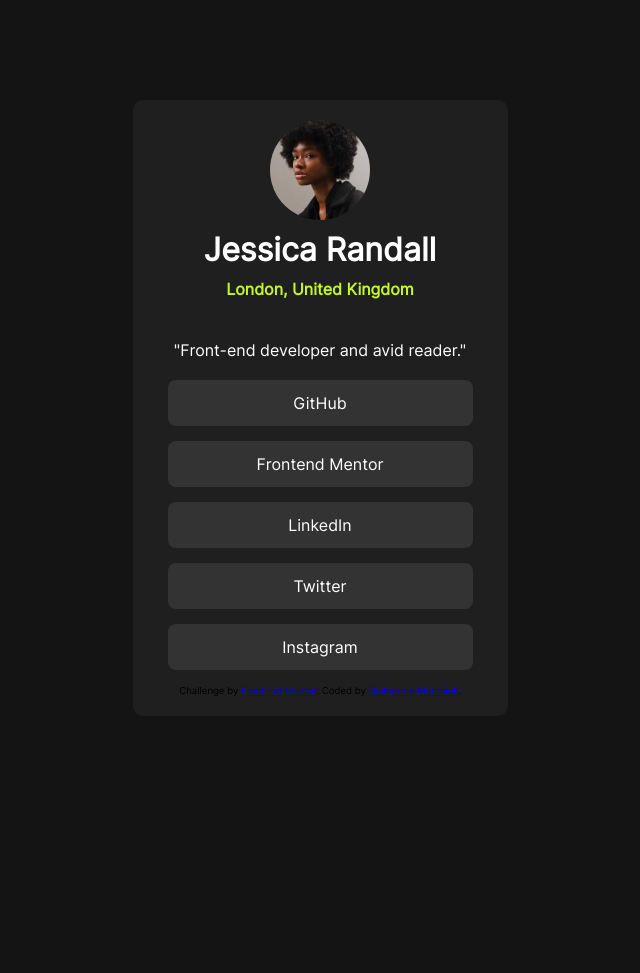
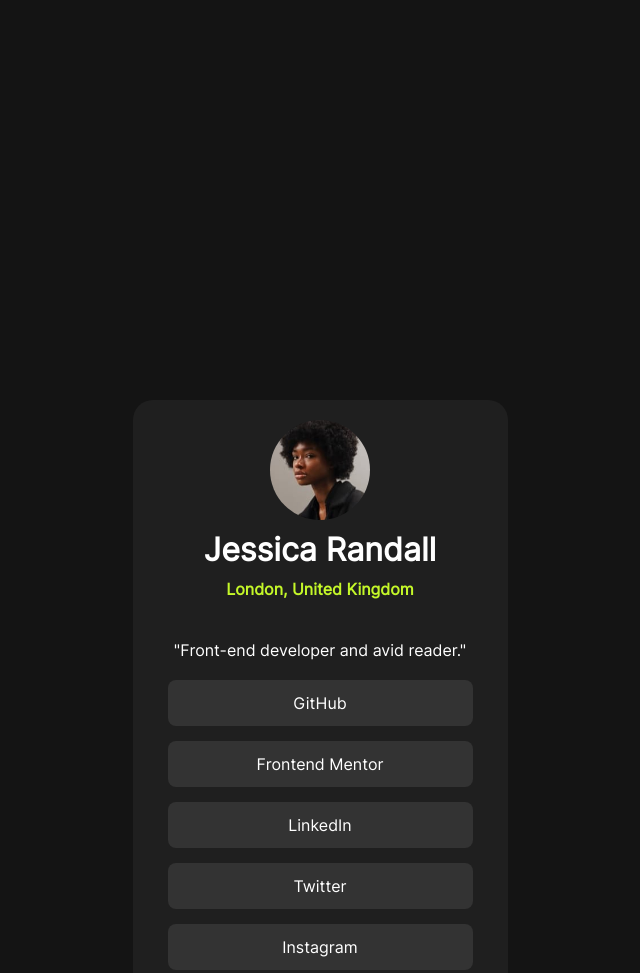
Before and after one commit to GuilhermeMarchioli/Social-Links-Profile, a plain HTML site: page index.html in a window 1280 px wide. Shown: the top 973 px of the page, without its empty margins (320-960 px from the left). Before the commit the page ends 866 px from the top, so only its background shows below. Drawn offline with Linux system fonts and the light colour scheme.

Commit message:
Update style.css

```diff
--- a/styles/style.css
+++ b/styles/style.css
@@ -32,11 +32,12 @@ body {
 }
 
 main {
+    align-self: center;
     width: 375px;
-    margin-top: 100px;
+    margin-top: 50vh;
     margin-bottom: 150px;
     background-color: var(--grey);
-    border-radius: 10px;
+    border-radius: 20px;
     padding: 20px;
 }
 
```
